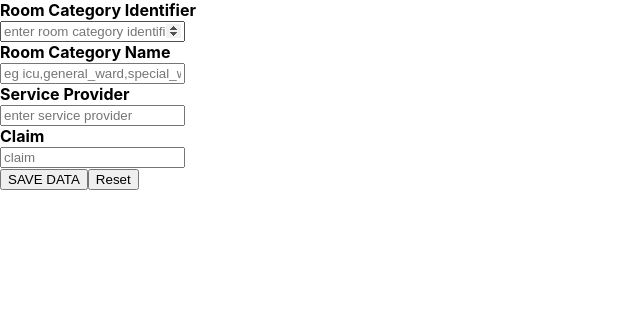
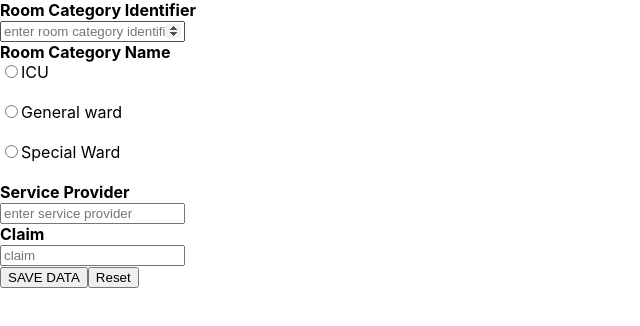
Before and after one commit to Rohitbijwe9/CMS_healthcare, a React (Create React App) app in the folder FRONTEND/cms_healthcare/: page /roomcategory in a window 1280 px wide. Shown: the top 326 px of the page, without its empty margins (0-640 px from the left). Built offline with nearby package versions, Linux system fonts and the light colour scheme.

Commit message:
scheduling frontend

```diff
--- a/FRONTEND/cms_healthcare/src/Components/patient_sheduling_components/RoomCategory.js
+++ b/FRONTEND/cms_healthcare/src/Components/patient_sheduling_components/RoomCategory.js
@@ -18,10 +18,12 @@ export default function RoomCategory() {
       <input type='number' id='rci' placeholder='enter room category identifier' className='form-control'/><br/>
 
       <label htmlFor='rcn'><b>Room Category Name</b></label><br/>
-      <input type='text' id='rcn' placeholder='eg icu,general_ward,special_ward' className='form-control'/><br/>
+        <input type='radio' id='rcn' value='icu'/>ICU<b></b><br/><br/>
+        <input type='radio' id='rcn' value='general_ward'/>General ward<b></b><br/><br/>
+        <input type='radio' id='rcn' value='special_ward'/>Special Ward<b></b><br/><br/>
 
       <label htmlFor='sp'><b>Service Provider</b></label><br/>
-      <input type='number' id='sp' placeholder='enter service provider' className='form-control'/><br/>
+      <input type='' id='sp' placeholder='enter service provider' className='form-control'/><br/>
 
       <label htmlFor='claim'><b>Claim</b></label><br/>
       <input type='text' id='claim' placeholder='claim' className='form-control'/><br/>
```
